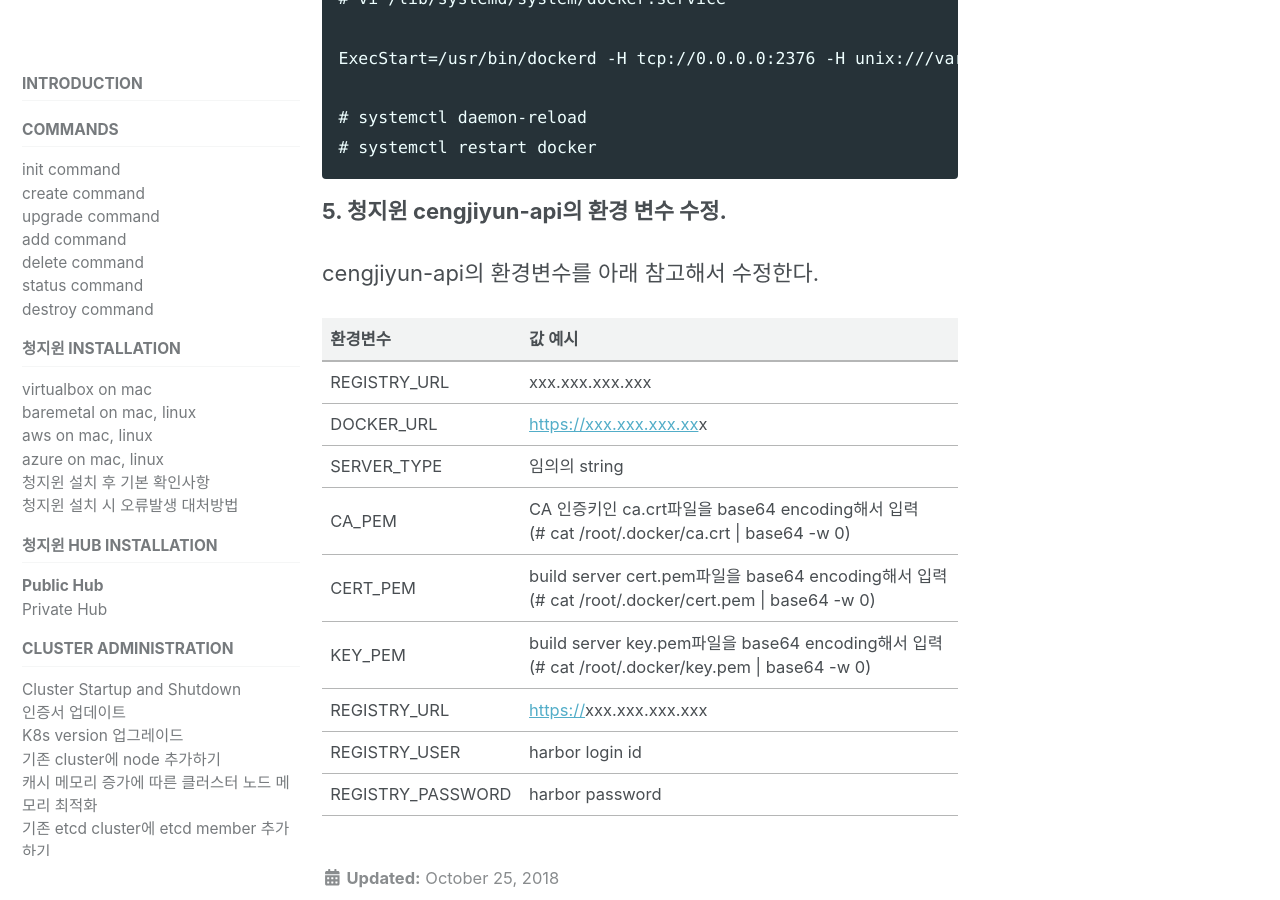
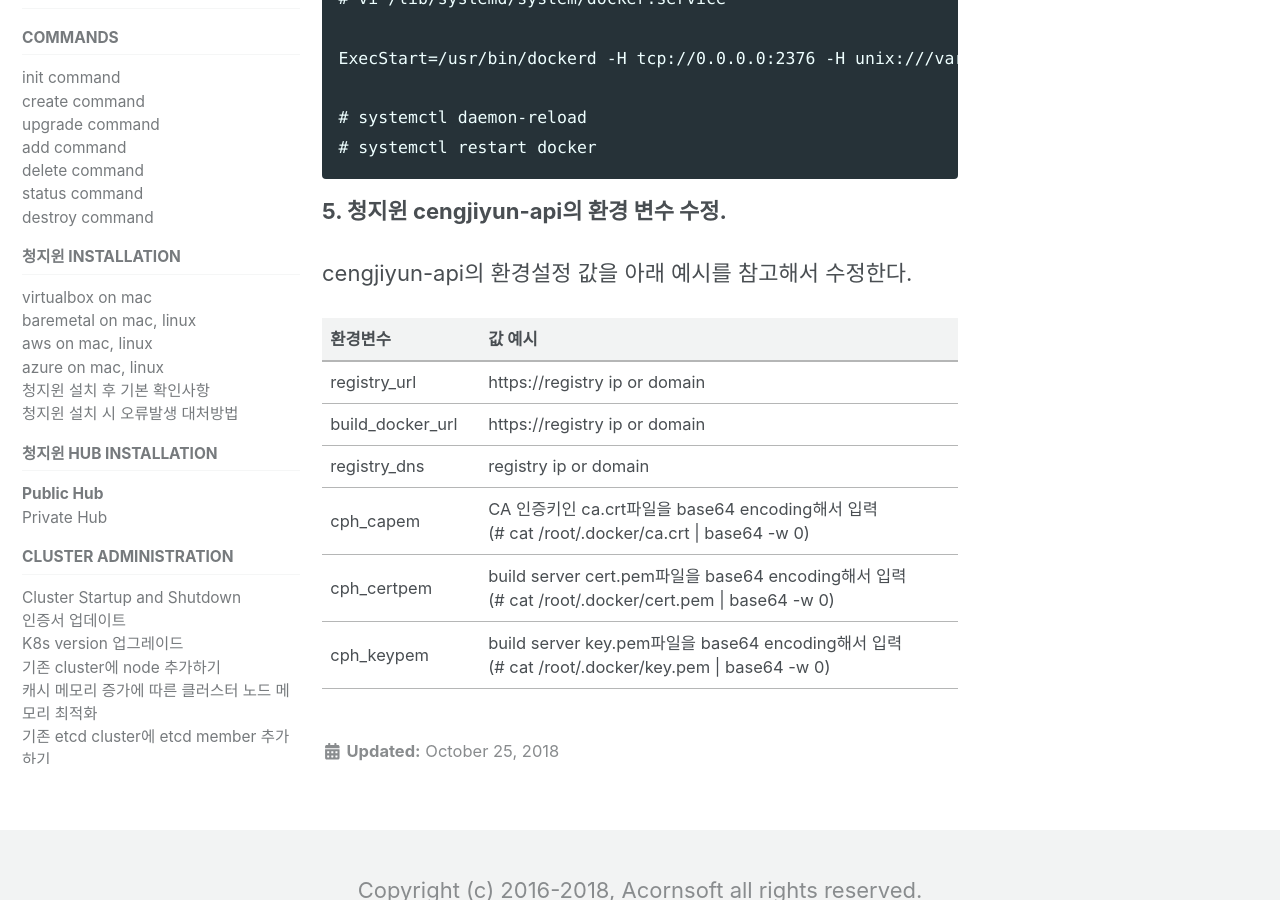
Before and after one commit to acornapps/cube-3-0-manual, a Jekyll site: the page built from _docs/3.1-hub-public.md, in a window 1280 px wide and 900 px high, scrolled down 4313 px. Built offline with Jekyll 4.4.1, drawn with Linux system fonts in a browser that asks for light colours; cached includes are drawn as plain includes; nearby versions of some CDN libraries.

Commit message:
harbor 문서 수정함.

```diff
--- a/_docs/3.1-hub-public.md
+++ b/_docs/3.1-hub-public.md
@@ -163,16 +163,13 @@ ExecStart=/usr/bin/dockerd -H tcp://0.0.0.0:2376 -H unix:///var/run/docker.sock
 
 **5. 청지윈 cengjiyun-api의 환경 변수 수정.**
 
-cengjiyun-api의 환경변수를 아래 참고해서 수정한다.
+cengjiyun-api의 환경설정 값을 아래 예시를 참고해서 수정한다.
 
 | 환경변수 | 값 예시 |
 | :--- | :--- |
-| REGISTRY_URL | xxx.xxx.xxx.xxx |
-| DOCKER_URL | [https://xxx.xxx.xxx.xx](https://172.10.1.1)x |
-| SERVER_TYPE | 임의의 string |
-| CA_PEM | CA 인증키인 ca.crt파일을 base64 encoding해서 입력 <br/>(# cat /root/.docker/ca.crt &#124; base64 -w 0) |
-| CERT_PEM | build server cert.pem파일을 base64 encoding해서 입력 <br/>(# cat /root/.docker/cert.pem &#124; base64 -w 0) |
-| KEY_PEM | build server key.pem파일을 base64 encoding해서 입력 <br/>(# cat /root/.docker/key.pem &#124; base64 -w 0) |
-| REGISTRY_URL | [https://](https://172.10.1.1)xxx.xxx.xxx.xxx |
-| REGISTRY_USER | harbor login id |
-| REGISTRY_PASSWORD | harbor password |
+| registry_url | https://registry ip or domain |
+| build_docker_url | https://registry ip or domain |
+| registry_dns | registry ip or domain |
+| cph_capem | CA 인증키인 ca.crt파일을 base64 encoding해서 입력 <br/>(# cat /root/.docker/ca.crt &#124; base64 -w 0) |
+| cph_certpem | build server cert.pem파일을 base64 encoding해서 입력 <br/>(# cat /root/.docker/cert.pem &#124; base64 -w 0) |
+| cph_keypem | build server key.pem파일을 base64 encoding해서 입력 <br/>(# cat /root/.docker/key.pem &#124; base64 -w 0) |
```
